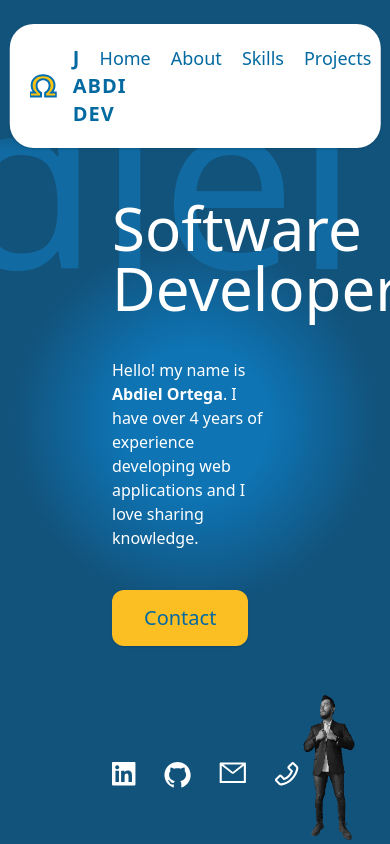
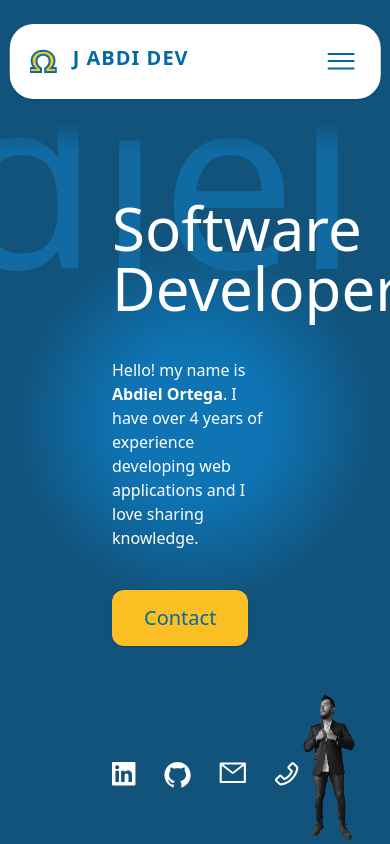
Before and after one commit to jabdi13/portfolio, a Next.js app: page / in a window 390 px wide. Shown: the top 844 px of the page. Built offline with nearby package versions, Linux system fonts and the light colour scheme.

Commit message:
Implemented hamburger navbar

```diff
--- /dev/null
+++ b/app/components/BurgerIconMenu.jsx
@@ -0,0 +1,9 @@
+export function BurgerIconMenu({ fill, hidden, onClick }) {
+  return (
+    <svg width="40" height="35" viewBox="0 0 40 35" fill="none" xmlns="http://www.w3.org/2000/svg" className={hidden ? 'sm:hidden' : ''} onClick={onClick}>
+      <rect x="6.76923" y="8.93848" width="27.0769" height="1.97436" rx="0.98718" fill={fill || '#9C9C9C'} />
+      <rect x="6.76923" y="16.0461" width="27.0769" height="1.97436" rx="0.987178" fill={fill || '#9C9C9C'} />
+      <rect x="6.76923" y="23.5487" width="27.0769" height="1.97436" rx="0.98718" fill={fill || '#9C9C9C'} />
+    </svg>
+  )
+}
--- /dev/null
+++ b/app/components/CloseMenu.jsx
@@ -0,0 +1,9 @@
+export function CloseMenu({fill, hidden, onClick}) {
+  return (
+    <svg width="30" height="30" viewBox="0 0 30 30" fill="none" xmlns="http://www.w3.org/2000/svg" className={hidden ? 'sm:hidden' : ''} onClick={onClick}>
+      <rect x="7.38464" y="21.6817" width="20.4853" height="1.70711" rx="0.853554" transform="rotate(-45 7.38464 21.6817)" fill={fill || '#9C9C9C'}/>
+      <rect x="14.049" y="14.0314" width="2.36369" height="1.18184" rx="0.590922" fill={fill || '#9C9C9C'}/>
+      <rect x="8.59167" y="7.33435" width="20.4853" height="1.70711" rx="0.853554" transform="rotate(45 8.59167 7.33435)" fill={fill || '#9C9C9C'}/>
+    </svg>
+  )
+}
--- /dev/null
+++ b/app/components/NavHeader.jsx
@@ -0,0 +1,41 @@
+"use client"
+import { BurgerIconMenu } from "./BurgerIconMenu"
+import { CloseMenu } from "./CloseMenu"
+import OmegaLogo from "../../public/omega-logo.svg";
+import Image from "next/image";
+import { useState } from "react";
+
+export function NavHeader() {
+  const [isOpen, setIsOpen] = useState(false)
+  return (
+    <header className="mainNav absolute left-2/4 top-6 z-10 flex -translate-x-2/4 justify-between rounded-3xl bg-white p-5 text-sky-700 shadow">
+      <a href="" className="flex gap-4">
+        <Image src={OmegaLogo} alt="page logo" priority />
+        <h6 className="text-xl font-bold uppercase tracking-wider">
+          J Abdi Dev
+        </h6>
+      </a>
+      {isOpen ? <CloseMenu fill="rgb(3, 105, 161)" hidden onClick={() => setIsOpen(!isOpen)} />
+      : <BurgerIconMenu fill="rgb(3, 105, 161)" hidden onClick={() => setIsOpen(!isOpen)} />}
+      <nav className={`transition-[max-height] absolute sm:static inset-x-0 top-[50px] text-center bg-white sm:bg-transparent rounded-b-3xl duration-[0.5s] overflow-hidden sm:overflow-visible ${isOpen ? 'max-h-[236px] py-2' : 'max-h-0 p-0'}`}>
+        <ul className="flex flex-col gap-5 text-lg font-medium sm:flex-row">
+          <li>
+            <a href="#home">Home</a>
+          </li>
+          <li>
+            <a href="#about">About</a>
+          </li>
+          <li>
+            <a href="#skills">Skills</a>
+          </li>
+          <li>
+            <a href="#projects">Projects</a>
+          </li>
+          <li>
+            <a href="#contact">Contact</a>
+          </li>
+        </ul>
+      </nav>
+    </header>
+  )
+}
--- a/app/layout.tsx
+++ b/app/layout.tsx
@@ -1,7 +1,6 @@
 import "./globals.css";
 import { Inter } from "next/font/google";
-import OmegaLogo from "../public/omega-logo.svg";
-import Image from "next/image";
+import { NavHeader } from "./components/NavHeader"
 import { Metadata } from "next";
 
 const inter = Inter({ subsets: ["latin"] });
@@ -23,25 +22,7 @@ export default function RootLayout({
   return (
     <html lang="en">
       <body className="relative">
-        <header className="mainNav absolute left-2/4 top-6 z-10 flex -translate-x-2/4 justify-between rounded-3xl bg-white p-5 text-sky-700 shadow">
-          <a href="" className="flex gap-4">
-            <Image src={OmegaLogo} alt="page logo" priority />
-            <h6 className="text-xl font-bold uppercase tracking-wider">
-              J Abdi Dev
-            </h6>
-          </a>
-          <nav>
-            <ul>
-              <li className="flex gap-5 text-lg font-medium">
-                <a href="#home">Home</a>
-                <a href="#about">About</a>
-                <a href="#skills">Skills</a>
-                <a href="#projects">Projects</a>
-                <a href="#contact">Contact</a>
-              </li>
-            </ul>
-          </nav>
-        </header>
+        <NavHeader />
         <main className="">{children}</main>
         <footer className="bg-sky-600 py-5">
           <p className="text-center">
```
